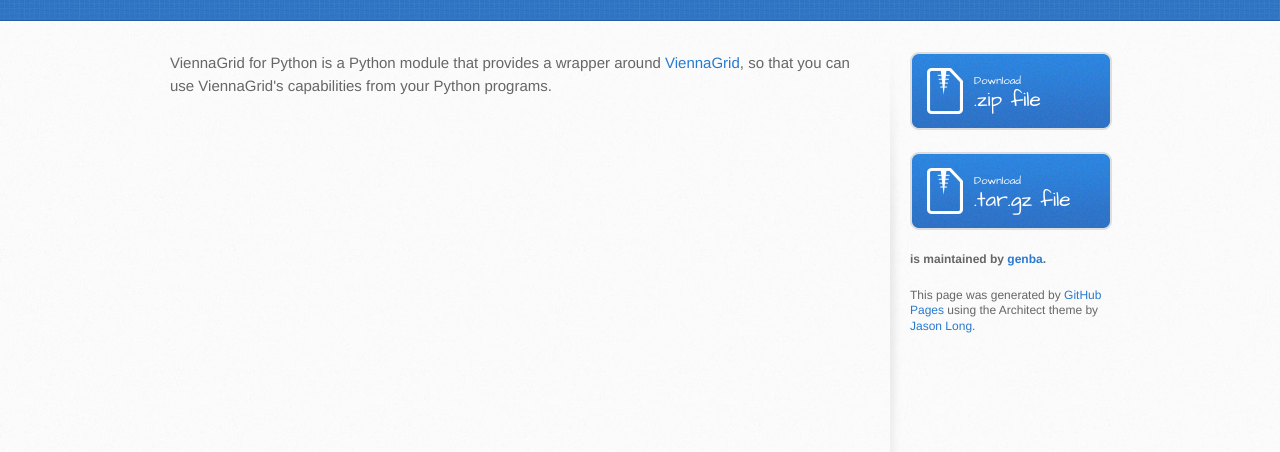
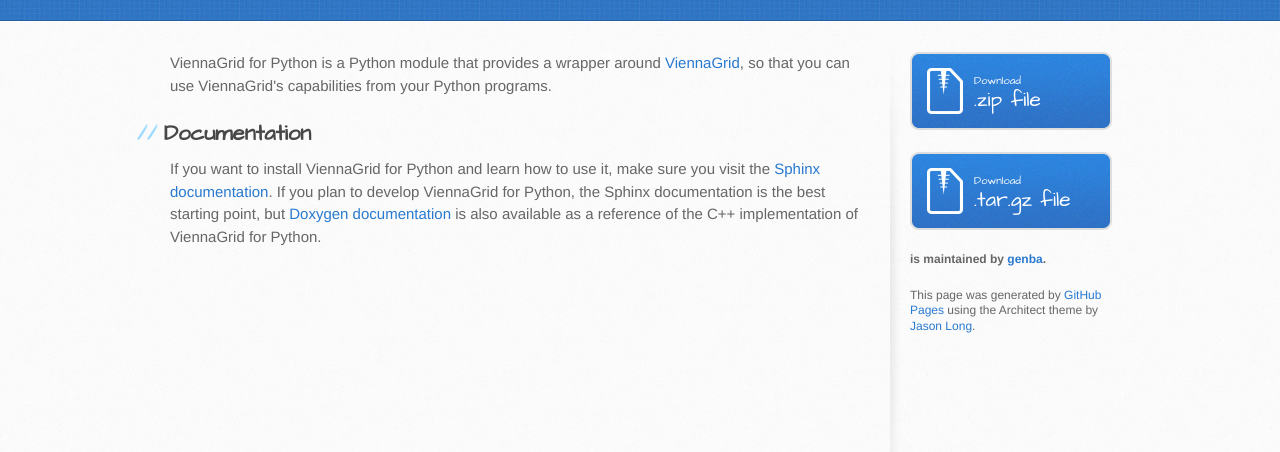
Before and after one commit to genba/viennagrid-python, a plain HTML site: page index.html in a window 1280 px wide. Shown: the part 252-704 px from the top of the page. Drawn offline with Linux system fonts and the light colour scheme.

Commit message:
Add links to documentation in 'index.html'.

```diff
--- a/index.html
+++ b/index.html
@@ -29,6 +29,9 @@
       <div class="inner clearfix">
         <section id="main-content">
           <p>ViennaGrid for Python is a Python module that provides a wrapper around <a href="http://viennagrid.sourceforge.net" title="ViennaGrid - C++ Mesh Data Structure Library at High Convenience and Performance">ViennaGrid</a>, so that you can use ViennaGrid's capabilities from your Python programs.</p>
+
+          <h2>Documentation</h2>
+          <p>If you want to install ViennaGrid for Python and learn how to use it, make sure you visit the <a href="doc/sphinx">Sphinx documentation</a>. If you plan to develop ViennaGrid for Python, the Sphinx documentation is the best starting point, but <a href="doc/doxygen">Doxygen documentation</a> is also available as a reference of the C++ implementation of ViennaGrid for Python.</p>
         </section>
 
         <aside id="sidebar">
```
